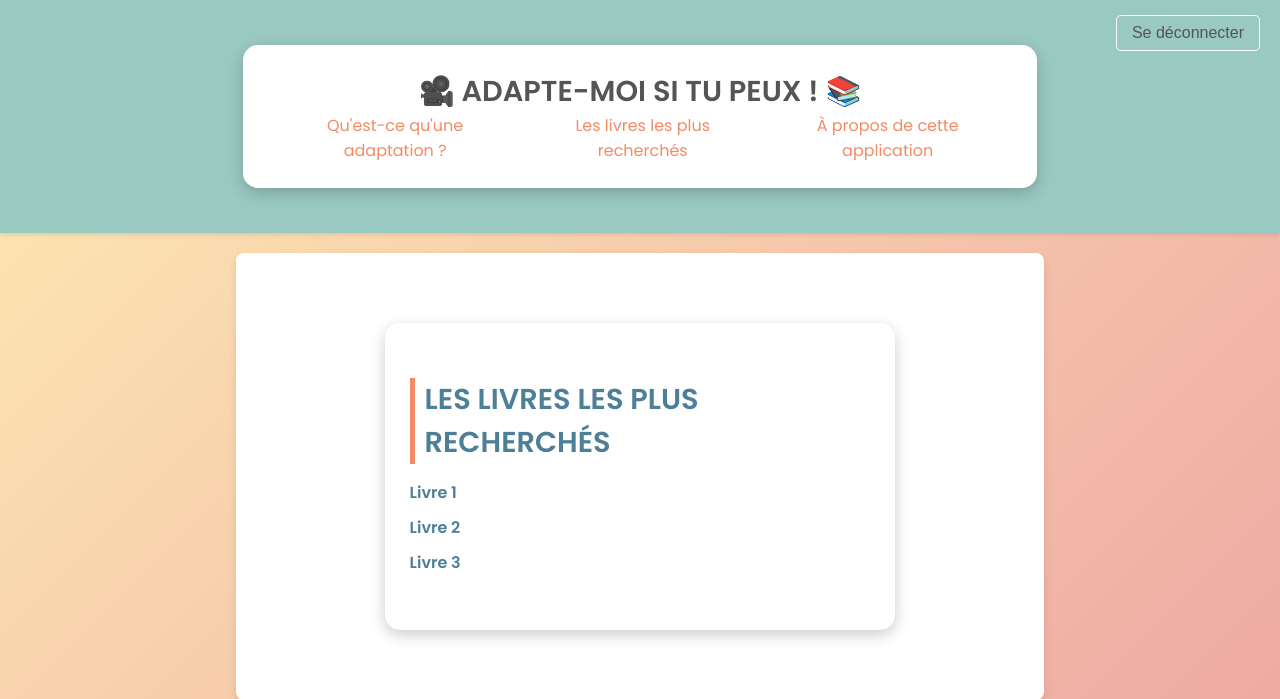
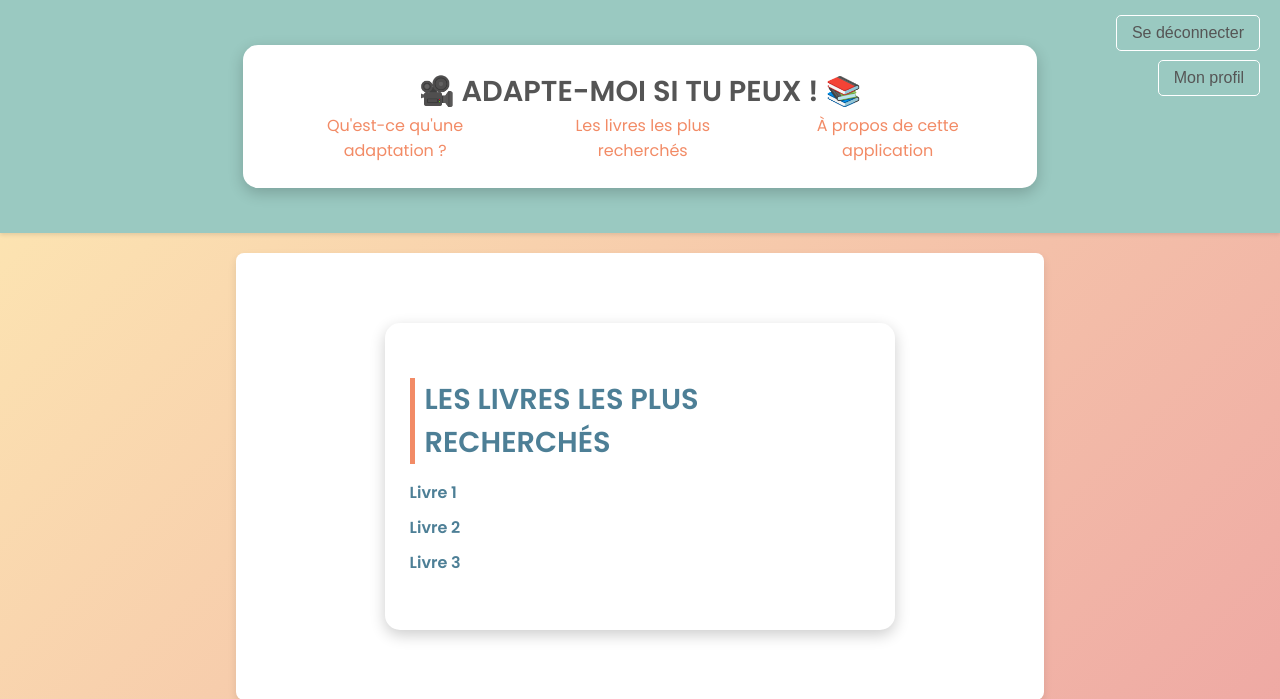
Before and after one commit to sambec/adapte-moi, a Flask app: page /top in a window 1280 px wide. Shown: the top 699 px of the page. Run offline with Flask 3, Linux system fonts and the light colour scheme; the visitor is signed in with stand-in values (Sample User, id 1); parts of the project's set-up code (start-up, migrations or seed data) failed here and were passed over.

Commit message:
[VUE] ajout bouton 'mon profi'l

```diff
--- a/app/routes/users.py
+++ b/app/routes/users.py
@@ -87,6 +87,7 @@ def afficher_collection():
         .all()
     )
     collection = Collection.query.filter_by(user_id=current_user.id).first()
+
     collection_name = collection.name if collection else 'Ma collection de films'
     return render_template('partials/monprofil.html', films=films_dans_collection, collection_name=collection_name)
 
--- a/app/statics/style.css
+++ b/app/statics/style.css
@@ -350,6 +350,10 @@ img:hover {
     margin-top: 10px;
 }
 
+.profil{
+    top : 60px;
+}
+
 .flash-messages{
     padding: 1em;
     width: 400px;
--- a/app/templates/base.html
+++ b/app/templates/base.html
@@ -23,6 +23,9 @@
         <button type="button" class="btn btn-primary">
             {% if current_user.is_authenticated %}
             <a href="{{ url_for('deconnexion') }}">Se déconnecter</a>
+            <button type="button" class="btn btn-primary profil">
+                <a href="{{ url_for('afficher_collection') }}">Mon profil</a>
+            </button>
             {% else %}
             <a href="{{ url_for('login') }}">Se connecter</a>
             {% endif %}
```
Also changed, not shown: app/adapte_moi.sqlite.
